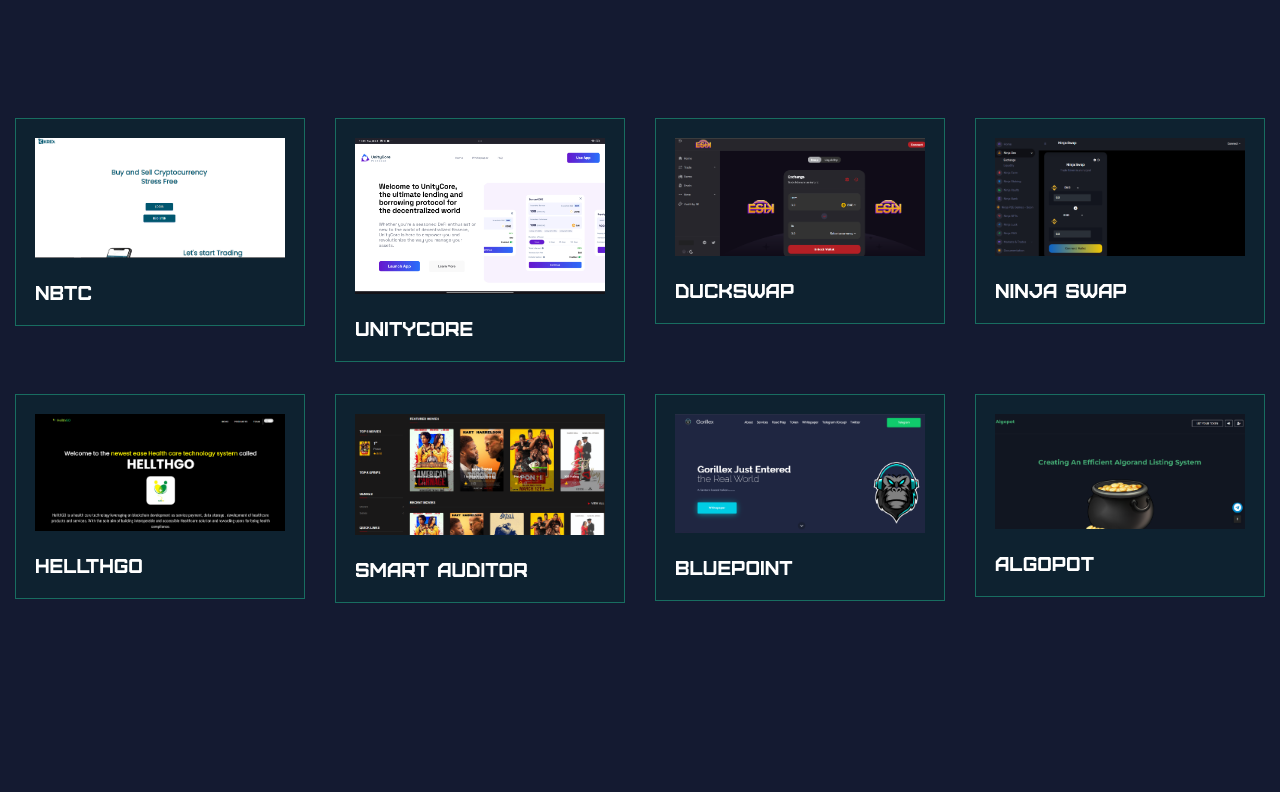
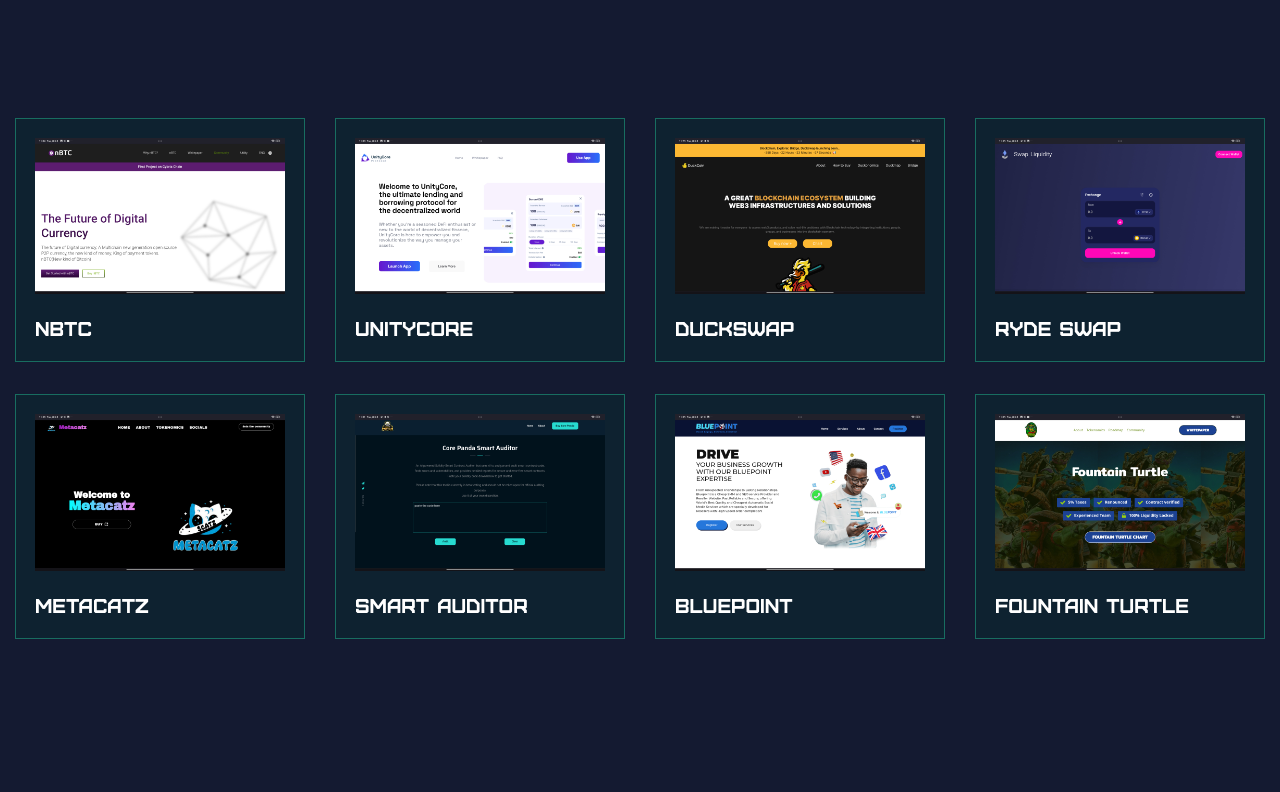
Before and after one commit to ashrafolarinoye/my-portfolio, a plain HTML site: page index.html in a window 1280 px wide. Shown: the part 1940-2732 px from the top of the page. Drawn offline with nearby package versions, Linux system fonts and the light colour scheme; files whose address does not match are found by name.

Commit message:
final-update

```diff
--- a/index.html
+++ b/index.html
@@ -176,7 +176,7 @@
                                 <div class="wrap-fx ml30-fx mt-40" data-aos="fade-up" data-aos-duration="800">
                                     <div class="fl-item" >
                                         <div class="img-box">
-                                            <img src="assets\images\krexng.png" alt="">
+                                            <img src="assets\images\nbtc.jpg" alt="">
                                             <div class="content">
                                              <a href="https://nbtc.vercel.app/" >nBtc</a>
 
@@ -195,7 +195,7 @@
 
                                     <div class="fl-item">
                                         <div class="img-box">
-                                            <img src="assets\images\esik.png" alt="">
+                                            <img src="assets\images\duckswap.jpg" alt="">
                                             <div class="content">
                                              <a href="https://duckswap-website-official.vercel.app">Duckswap</a>
                                             </div>
@@ -204,25 +204,25 @@
 
                                     <div class="fl-item">
                                         <div class="img-box">
-                                            <img src="assets\images\Screenshot (659).png" alt="">
+                                            <img src="assets\images\rydeswap.jpg" alt="">
                                             <div class="content">
-                                             <a href="https://ninja-swap.vercel.app/swap.html">Ninja Swap</a>
+                                             <a href="https://rydeswap.vercel.app/#/swap">Ryde Swap</a>
                                             </div>
                                         </div>
                                     </div>
 
                                     <div class="fl-item">
                                         <div class="img-box">
-                                            <img src="assets\images\Screenshot (661).png" alt="">
+                                            <img src="assets\images\metacatz.jpg" alt="">
                                             <div class="content">
-                                             <a href="https://hellthgo.vercel.app">HellthGo</a>
+                                             <a href="https://metacatz.vercel.app/">Metacatz</a>
                                             </div>
                                         </div>
                                     </div>
 
                                    <div class="fl-item">
                                         <div class="img-box">
-                                            <img src="assets\images\xfountain.png" alt="">
+                                            <img src="assets\images\corepanda.jpg" alt="">
                                             <div class="content">
                                              <a href="https://corepanda-smart-editor.vercel.app/">Smart Auditor</a>
                                             </div>
@@ -232,7 +232,7 @@
 
                                    <div class="fl-item">
                                         <div class="img-box">
-                                            <img src="assets\images\gorillex.png" alt="">
+                                            <img src="assets\images\bluepoint.jpg" alt="">
                                             <div class="content">
                                              <a href="https://bluepoint-tau.vercel.app/">Bluepoint</a>
                                             </div>
@@ -241,9 +241,9 @@
 
                                     <div class="fl-item">
                                         <div class="img-box">
-                                            <img src="assets\images\algorand.png" alt="">
+                                            <img src="assets\images\turtle.jpg" alt="">
                                             <div class="content">
-                                             <a href="https://algopotio.com">Algopot</a>
+                                             <a href="https://scooby-seven.vercel.app/">Fountain Turtle</a>
                                             </div>
                                         </div>
                                     </div>
```
Also changed, not shown: assets/images/bluepoint.jpg (renamed from assets/images/Screenshot_2024-10-08-23-35-53-724_com.android.chrome.jpg), assets/images/corepanda.jpg (renamed from assets/images/Screenshot_2024-10-08-23-31-14-027_com.android.chrome.jpg), assets/images/creativerse.jpg (renamed from assets/images/Screenshot_2024-10-08-23-20-37-520_com.android.chrome.jpg), assets/images/duckswap.jpg (renamed from assets/images/Screenshot_2024-10-08-23-23-38-762_com.android.chrome.jpg), assets/images/metacatz.jpg (renamed from assets/images/Screenshot_2024-10-08-23-58-40-114_com.android.chrome.jpg), assets/images/nbtc.jpg (renamed from assets/images/Screenshot_2024-10-08-23-04-18-917_com.android.chrome.jpg), assets/images/rydeswap.jpg (renamed from assets/images/Screenshot_2024-10-08-23-55-07-390_com.android.chrome.jpg), assets/images/turtle.jpg (renamed from assets/images/Screenshot_2024-10-08-23-05-18-691_com.android.chrome.jpg).
